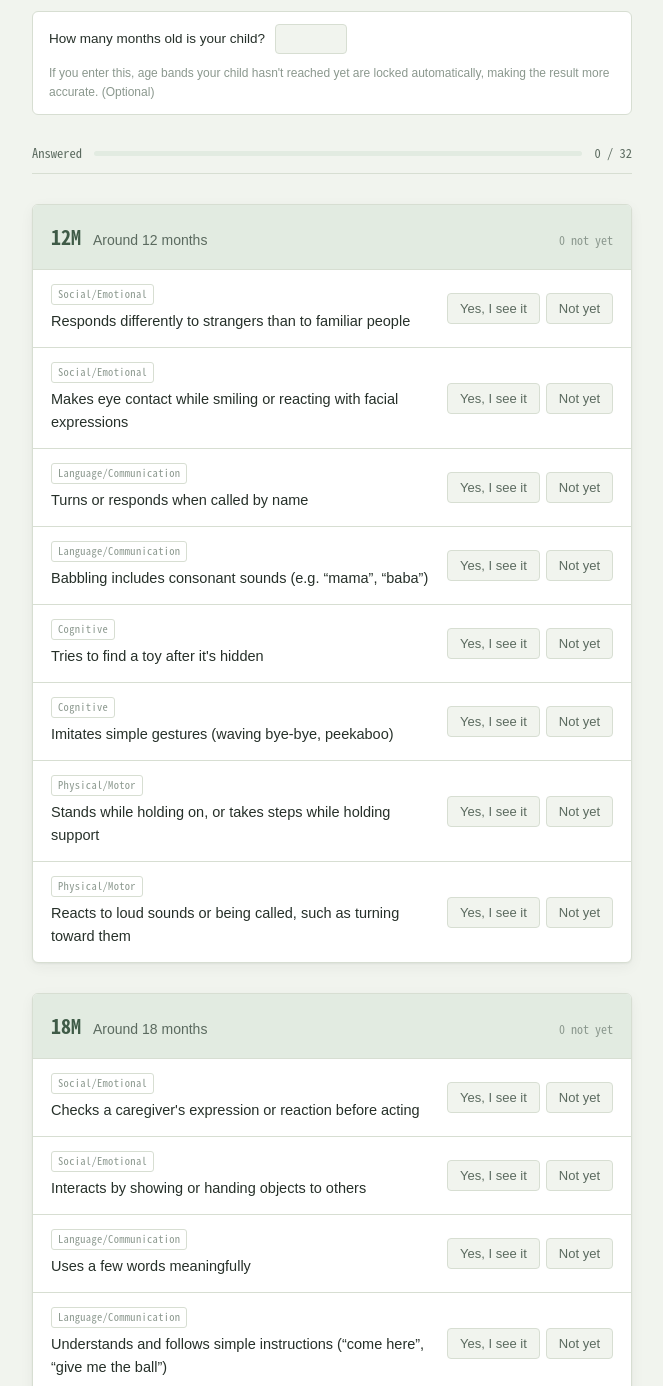
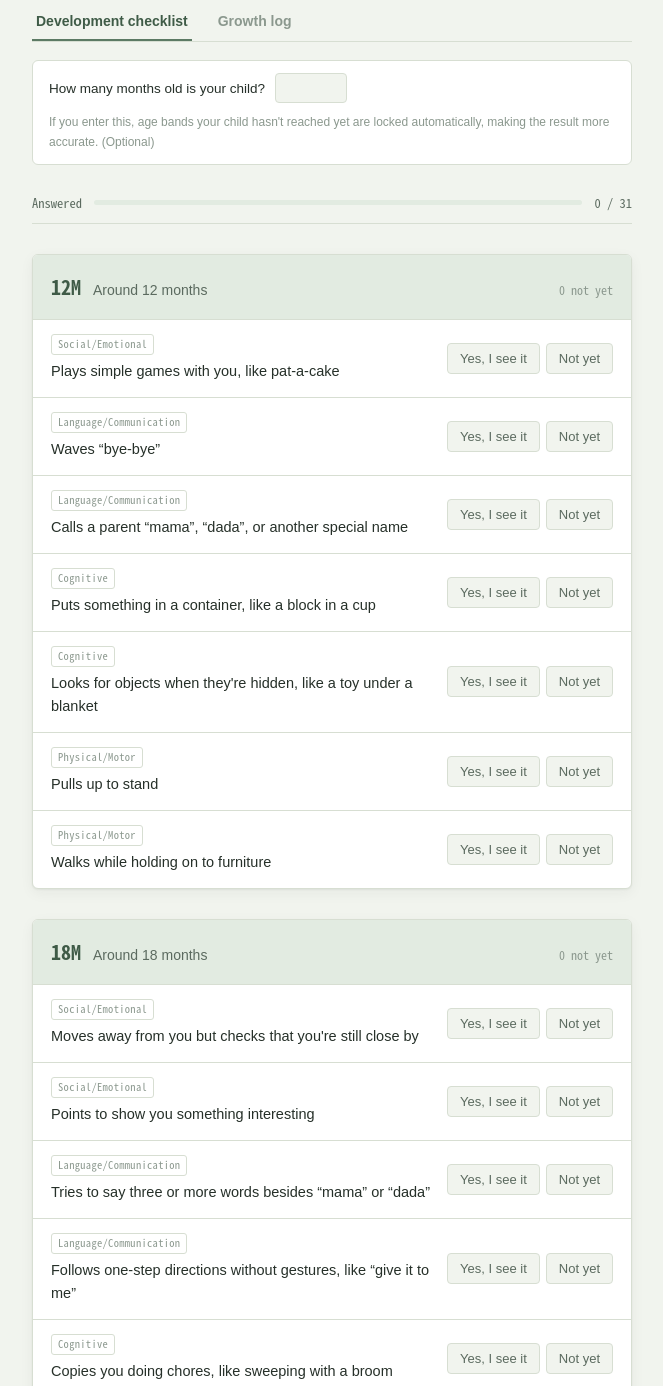
Before and after one commit to kyhsa93/toddler-milestone-checklist, a plain HTML site: page index.html in a window 1280 px wide. Shown: the part 850-2236 px from the top of the page, without its empty margins (308-971 px from the left). Drawn offline with Linux system fonts and the light colour scheme.

Commit message:
Rewrite checklist items to match verified CDC 2022-revision milestones

```diff
--- a/index.html
+++ b/index.html
@@ -575,6 +575,7 @@
       <li id="txt-disclaimer-2"></li>
       <li id="txt-disclaimer-3"></li>
       <li id="txt-disclaimer-4"></li>
+      <li id="txt-disclaimer-5"></li>
     </ul>
   </div>
 
@@ -687,6 +688,7 @@
         "신생아·초기 영아기에는 발달 신호를 임상적으로 관찰하기 어려워, 이 도구는 <strong>12개월 이후</strong>부터 사용하도록 구성했어요.",
         "여기 담긴 지표는 CDC &ldquo;Learn the Signs. Act Early.&rdquo; 프로그램이 제시하는 사회성·정서 / 언어·의사소통 / 인지 / 신체·운동 4개 영역을 참고해 개인 기록용으로 정리한 것입니다.",
         "결과와 상관없이 걱정되는 부분이 있다면 다음 영유아 검진 때 소아과 선생님과 꼭 이야기해보세요.",
+        "참고로 미국소아과학회(AAP)는 18개월과 24개월 영유아 검진에서 자폐 스펙트럼 선별검사를 받도록 권장하고 있어요.",
       ],
       sensoryTitle: "청각·시각 신호도 함께 살펴보세요",
       sensoryText: "말이 늦는 것처럼 보여도 실제로는 잘 안 들려서인 경우가 있어요. 큰 소리에도 반응이 없거나, TV·음악 소리를 유독 크게 키우거나, 사물을 아주 가까이서 보는 습관이 있다면 발달 체크와 별개로 소아과에서 청각·시각 검사를 함께 받아보는 걸 권해요.",
@@ -754,6 +756,7 @@
         "Developmental signs aren't clinically observable in newborns or early infancy, so this tool is designed for use <strong>from 12 months onward</strong>.",
         "The items here were compiled for personal record-keeping, informed by the four domains — social/emotional, language/communication, cognitive, and physical/motor — used by the CDC's &ldquo;Learn the Signs. Act Early.&rdquo; program.",
         "Regardless of the result, if you have any concerns, please bring them up with your pediatrician at the next checkup.",
+        "For reference, the American Academy of Pediatrics (AAP) recommends autism-specific screening at the 18-month and 24-month checkups.",
       ],
       sensoryTitle: "Watch for hearing and vision signs too",
       sensoryText: "What looks like a speech delay is sometimes actually a hearing issue. If your child doesn't react to loud sounds, turns the TV or music up unusually loud, or tends to look at things very close up, it's worth getting a hearing and vision check at the pediatrician alongside this checklist.",
@@ -816,61 +819,65 @@
     en: { social: "Social/Emotional", language: "Language/Communication", cognitive: "Cognitive", physical: "Physical/Motor" },
   };
 
+  // Items are drawn from the CDC's "Learn the Signs. Act Early." milestone
+  // checklists (2022 revision), cross-checked against two independent
+  // government mirrors of the official CDC PDF. Domain item counts follow
+  // the real checklist and are not forced to be even (CDC's own 12-month
+  // Social/Emotional list has exactly one item).
   const DATA = [
     {
       month: 12,
       label: { ko: "12개월 무렵", en: "Around 12 months" },
       items: [
-        { domain: "social", ko: "낯선 사람과 익숙한 사람을 다르게 대한다", en: "Responds differently to strangers than to familiar people" },
-        { domain: "social", ko: "눈을 맞추며 웃거나 표정으로 반응한다", en: "Makes eye contact while smiling or reacting with facial expressions" },
-        { domain: "language", ko: "이름을 부르면 돌아보거나 반응한다", en: "Turns or responds when called by name" },
-        { domain: "language", ko: "옹알이에 자음이 섞여 나온다 (예: “마마”, “바바”)", en: "Babbling includes consonant sounds (e.g. “mama”, “baba”)" },
-        { domain: "cognitive", ko: "장난감을 숨기면 찾으려고 한다", en: "Tries to find a toy after it's hidden" },
-        { domain: "cognitive", ko: "간단한 몸짓(빠이빠이, 까꿍)을 흉내 낸다", en: "Imitates simple gestures (waving bye-bye, peekaboo)" },
-        { domain: "physical", ko: "잡고 서거나 붙잡고 걸음을 뗀다", en: "Stands while holding on, or takes steps while holding support" },
-        { domain: "physical", ko: "큰 소리나 부름에 몸을 돌리는 등 반응을 보인다", en: "Reacts to loud sounds or being called, such as turning toward them" },
+        { domain: "social", ko: "짝짜꿍 같은 간단한 놀이를 함께 한다", en: "Plays simple games with you, like pat-a-cake" },
+        { domain: "language", ko: "“빠이빠이” 하고 손을 흔든다", en: "Waves “bye-bye”" },
+        { domain: "language", ko: "“엄마”, “아빠” 등 특정 호칭으로 부모를 부른다", en: "Calls a parent “mama”, “dada”, or another special name" },
+        { domain: "cognitive", ko: "컵에 블록을 넣는 등 물건을 용기 안에 넣는다", en: "Puts something in a container, like a block in a cup" },
+        { domain: "cognitive", ko: "담요 밑에 숨긴 장난감처럼, 숨겨진 물건을 찾으려 한다", en: "Looks for objects when they're hidden, like a toy under a blanket" },
+        { domain: "physical", ko: "잡고 일어서서 선다", en: "Pulls up to stand" },
+        { domain: "physical", ko: "가구를 붙잡고 걷는다", en: "Walks while holding on to furniture" },
       ],
     },
     {
       month: 18,
       label: { ko: "18개월 무렵", en: "Around 18 months" },
       items: [
-        { domain: "social", ko: "양육자의 표정이나 반응을 살피며 행동한다", en: "Checks a caregiver's expression or reaction before acting" },
-        { domain: "social", ko: "다른 사람에게 물건을 보여주거나 건네며 상호작용한다", en: "Interacts by showing or handing objects to others" },
-        { domain: "language", ko: "몇 개의 단어를 의미 있게 사용한다", en: "Uses a few words meaningfully" },
-        { domain: "language", ko: "간단한 지시(“이리 와”, “공 줘”)를 이해하고 따른다", en: "Understands and follows simple instructions (“come here”, “give me the ball”)" },
-        { domain: "cognitive", ko: "인형이나 장난감으로 간단한 흉내놀이를 시도한다", en: "Attempts simple pretend play with dolls or toys" },
-        { domain: "cognitive", ko: "원하는 물건을 가리키거나 소리 내어 요구한다", en: "Points at or vocalizes to request a wanted object" },
-        { domain: "physical", ko: "혼자 걷고 계단을 기어오르려 한다", en: "Walks independently and tries to climb stairs" },
-        { domain: "physical", ko: "작은 물건을 손가락으로 집는다", en: "Picks up small objects with fingers" },
+        { domain: "social", ko: "부모가 가까이 있는지 확인하며 떨어져서 논다", en: "Moves away from you but checks that you're still close by" },
+        { domain: "social", ko: "흥미로운 것을 손가락으로 가리켜 보여준다", en: "Points to show you something interesting" },
+        { domain: "language", ko: "“엄마”, “아빠” 외에 세 개 이상의 단어를 말하려고 한다", en: "Tries to say three or more words besides “mama” or “dada”" },
+        { domain: "language", ko: "몸짓 없이 한 단계짜리 지시를 따른다 (예: “그거 줘”)", en: "Follows one-step directions without gestures, like “give it to me”" },
+        { domain: "cognitive", ko: "빗자루질 등 집안일을 흉내 낸다", en: "Copies you doing chores, like sweeping with a broom" },
+        { domain: "cognitive", ko: "장난감 차를 미는 등 단순한 방식으로 장난감을 갖고 논다", en: "Plays with toys in a simple way, like pushing a toy car" },
+        { domain: "physical", ko: "누구의 도움도 없이 혼자 걷는다", en: "Walks without holding on to anyone or anything" },
+        { domain: "physical", ko: "낙서를 한다", en: "Scribbles" },
       ],
     },
     {
       month: 24,
       label: { ko: "24개월 무렵", en: "Around 24 months" },
       items: [
-        { domain: "social", ko: "다른 아이에게 관심을 보이거나 함께 놀려고 한다", en: "Shows interest in other children or tries to play with them" },
-        { domain: "social", ko: "익숙한 일과가 바뀌어도 크게 힘들어하지 않고 적응한다", en: "Adapts without much distress when a familiar routine changes" },
-        { domain: "language", ko: "두 단어를 조합해서 말한다 (예: “엄마 물”)", en: "Combines two words when speaking (e.g. “mommy water”)" },
-        { domain: "language", ko: "그림책 속 사물을 가리키며 이름을 말하면 반응한다", en: "Responds by pointing at objects in a picture book when named" },
-        { domain: "cognitive", ko: "어른의 행동을 흉내 내는 상상놀이를 한다", en: "Engages in pretend play imitating adult actions" },
-        { domain: "cognitive", ko: "반복적인 몸짓이 놀이 시간 대부분을 차지하지 않는다", en: "Repetitive movements don't dominate most of playtime" },
-        { domain: "physical", ko: "뛰거나 공을 발로 찬다", en: "Runs or kicks a ball" },
-        { domain: "physical", ko: "블록을 몇 개 쌓아 올린다", en: "Stacks a few blocks" },
+        { domain: "social", ko: "다른 사람이 다치거나 속상해하면 알아챈다 (멈추거나 슬픈 표정 등)", en: "Notices when others are hurt or upset, such as pausing or looking sad" },
+        { domain: "social", ko: "새로운 상황에서 부모의 표정을 살피며 반응을 판단한다", en: "Looks at your face to see how to react in a new situation" },
+        { domain: "language", ko: "“곰 어디 있어?”처럼 물으면 책 속 사물을 가리킨다", en: "Points to things in a book when asked, like “where's the bear?”" },
+        { domain: "language", ko: "“우유 더”처럼 두 단어를 조합해서 말한다", en: "Says at least two words together, like “more milk”" },
+        { domain: "cognitive", ko: "장난감의 스위치, 손잡이, 버튼을 조작해보려 한다", en: "Tries to use switches, knobs, or buttons on a toy" },
+        { domain: "cognitive", ko: "장난감 두 개 이상을 동시에 갖고 논다", en: "Plays with more than one toy at the same time" },
+        { domain: "physical", ko: "공을 발로 찬다", en: "Kicks a ball" },
+        { domain: "physical", ko: "뛴다", en: "Runs" },
       ],
     },
     {
       month: 36,
       label: { ko: "36개월 무렵", en: "Around 36 months" },
       items: [
-        { domain: "social", ko: "또래와 역할을 나누어 노는 놀이에 참여한다", en: "Takes part in role-sharing play with peers" },
-        { domain: "social", ko: "새로운 사람이나 장소에 심한 불안 없이 적응한다", en: "Adjusts to new people or places without severe anxiety" },
-        { domain: "language", ko: "짧은 문장으로 대화를 주고받는다", en: "Has back-and-forth conversations using short sentences" },
-        { domain: "language", ko: "“왜?”, “누구랑?” 같은 질문에 대답할 수 있다", en: "Can answer questions like “why?” or “with whom?”" },
-        { domain: "cognitive", ko: "특정 사물이나 주제에 지나치게 집착하지 않고 관심사를 유연하게 바꾼다", en: "Shifts interests flexibly rather than fixating on one object or topic" },
-        { domain: "cognitive", ko: "색이나 크기 등 간단한 기준으로 사물을 구분한다", en: "Sorts objects by simple criteria like color or size" },
-        { domain: "physical", ko: "세발자전거 페달을 밟거나 계단을 발을 바꿔가며 오른다", en: "Pedals a tricycle or climbs stairs alternating feet" },
-        { domain: "physical", ko: "간단한 선이나 원을 따라 그린다", en: "Draws simple lines or circles" },
+        { domain: "social", ko: "어린이집 등원처럼 헤어진 뒤 10분 안에 진정한다", en: "Calms down within 10 minutes after you leave, like at a childcare drop-off" },
+        { domain: "social", ko: "다른 아이들을 알아채고 함께 놀려고 한다", en: "Notices other children and joins in to play" },
+        { domain: "language", ko: "최소 두 번 이상 주고받는 대화를 한다", en: "Talks with you in a conversation with at least two back-and-forth exchanges" },
+        { domain: "language", ko: "“누구”, “뭐”, “어디”, “왜” 같은 질문을 한다", en: "Asks “who”, “what”, “where”, or “why” questions" },
+        { domain: "cognitive", ko: "보여주면 원을 따라 그린다", en: "Draws a circle when you show them how" },
+        { domain: "cognitive", ko: "뜨거운 물건이라고 알려주면 만지지 않는다", en: "Avoids touching hot objects, like a stove, when warned" },
+        { domain: "physical", ko: "큰 구슬이나 마카로니 같은 것을 줄에 꿴다", en: "Strings items together, like large beads or macaroni" },
+        { domain: "physical", ko: "헐렁한 바지나 겉옷 등을 혼자 벗고 입는다", en: "Puts on some clothes by themselves, like loose pants or a jacket" },
       ],
     },
   ];
@@ -932,7 +939,7 @@
     document.getElementById("share-btn").textContent = s.shareBtn;
   }
 
-  const STORAGE_KEY = "dev-checklist-responses-v2";
+  const STORAGE_KEY = "dev-checklist-responses-v3";
   let responses = {};
   try {
     responses = JSON.parse(localStorage.getItem(STORAGE_KEY)) || {};
--- a/sw.js
+++ b/sw.js
@@ -1,4 +1,4 @@
-const CACHE_NAME = "dev-checklist-v3";
+const CACHE_NAME = "dev-checklist-v4";
 const ASSETS = [
   "./",
   "./index.html",
```
Also changed, not shown: README.md.
